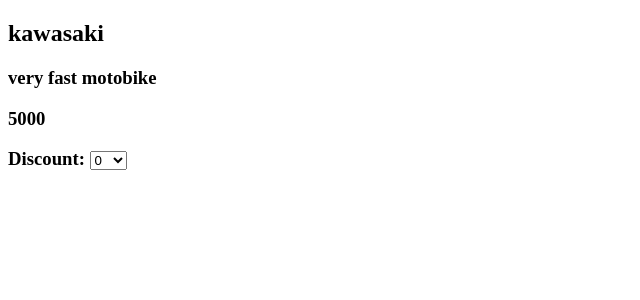
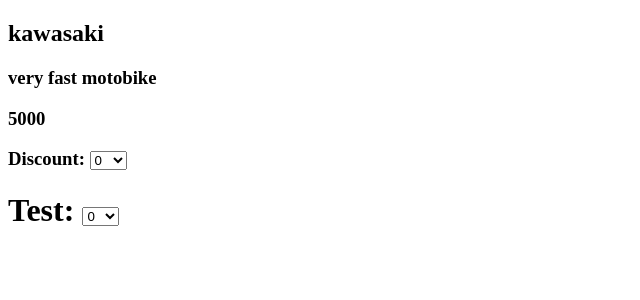
Before and after one commit to Tyrannozavr/online_store, a Django app: page /products/1/ in a window 1280 px wide. Shown: the top 300 px of the page, without its empty margins (0-640 px from the left). Run offline with Django 4.2, Linux system fonts and the light colour scheme; data comes from the database, SQL or seed files in the repository.

Commit message:
yee, I make up this!!!

```diff
--- a/products/forms.py
+++ b/products/forms.py
@@ -2,8 +2,9 @@
 from .models import Discount
 
 class AllowDiscount(forms.Form):
+    choice_two = None
 
-    # choices = Discount.objects.all()
     choices = [(i.name, str(i.discount)) for i in Discount.objects.all()]
+
     # print(choices)
     discount = forms.ChoiceField(choices=choices)
--- a/products/views.py
+++ b/products/views.py
@@ -3,6 +3,7 @@
 from django.views.generic import ListView, DetailView
 from . import models
 from . import forms
+import django.forms
 
 class Products(ListView):
     model = models.Products
@@ -23,5 +24,11 @@
         # print(choices)
         # form.choices = choices
         context['discount'] = form
-        print(context['discount'].choices)
+        class TwoForm(django.forms.Form):
+            choice = (('1', 'test'),
+                      ('2', 'test'))
+            choice = [(i.name, str(i.discount)) for i in product.discount.all()]
+            test = django.forms.ChoiceField(choices=choice)
+        # print(context['discount'].choices)
+        context['form_two'] = TwoForm
         return context
--- a/templates/products/products_detail.html
+++ b/templates/products/products_detail.html
@@ -10,6 +10,7 @@
             <h3>{{ products.describe }}</h3>
             <h3>{{ products.price }}</h3>
             <h3>{{ discount }}</h3>
+         <h1>{{ form_two }}</h1>
 
      </div>
 </body>
```
